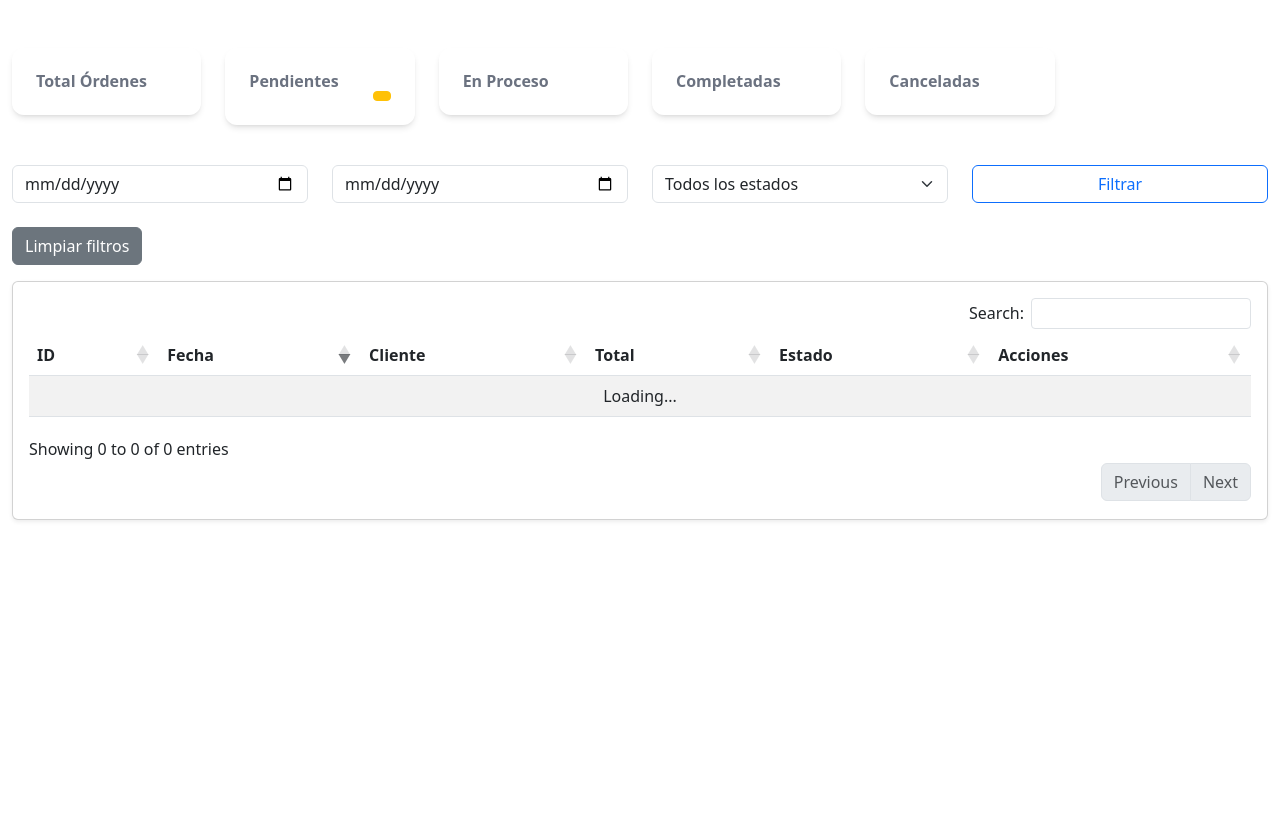
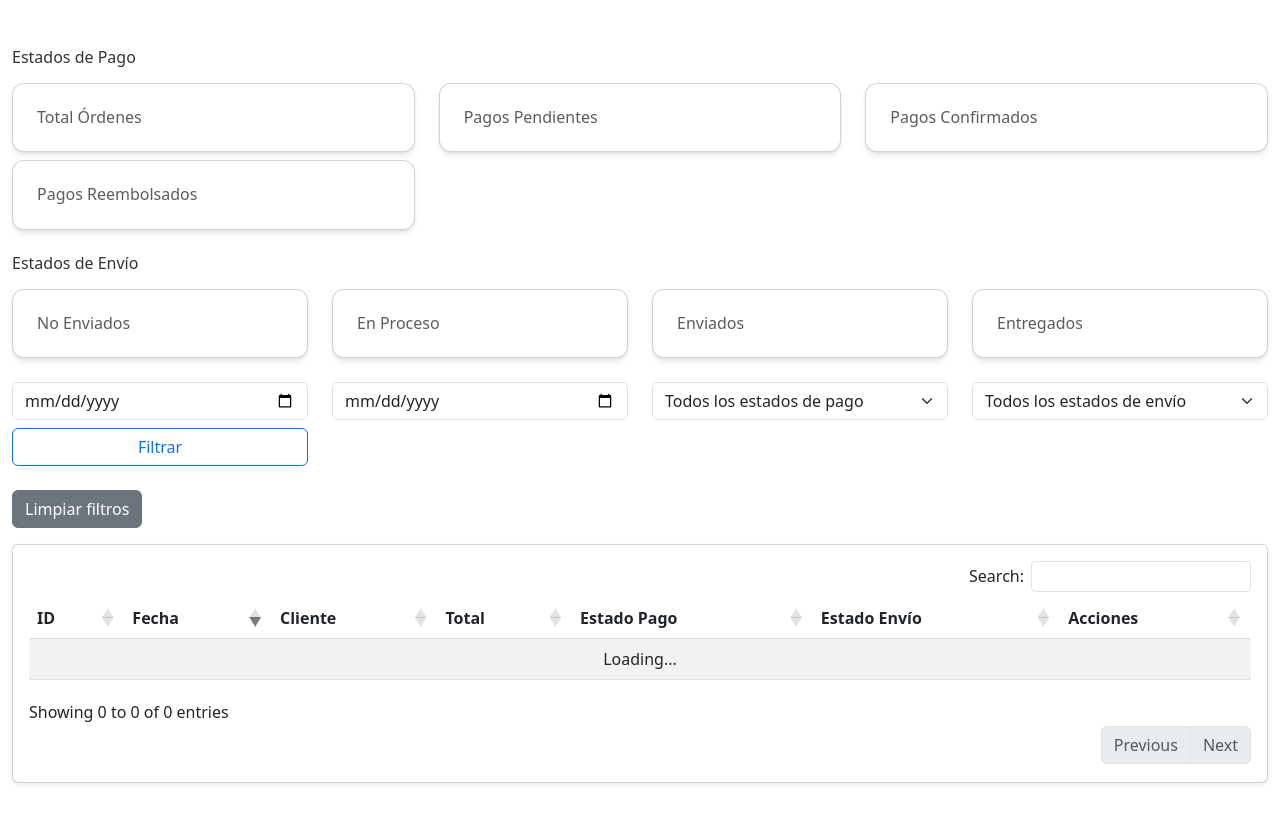
Before and after one commit to GILVA20/valac_jewelry, a Flask app: template valac_jewelry/templates/admin/orders_list.html in a window 1280 px wide. Before the commit the page ends 521 px from the top, so only its background shows below. Run offline with Flask 3, Linux system fonts and the light colour scheme; the template is opened without the code that fills it, so the values that code supplies are empty; some libraries are stand-ins or nearby versions.

Commit message:
adding columnda de estados

```diff
--- a/valac_jewelry/templates/admin/orders_list.html
+++ b/valac_jewelry/templates/admin/orders_list.html
@@ -12,7 +12,7 @@
     <script src="https://code.jquery.com/jquery-3.6.0.min.js"></script>
     <!-- Archivo CSS externo: output.css -->
     <link rel="stylesheet" href="{{ url_for('static', filename='css/output.css') }}">
-    <!-- Integración inline de elstele.css (su contenido se integra aquí) -->
+    <!-- Integración inline de elstele.css -->
     <style>
       .fade-in {
         animation: fadeIn 0.5s ease-in-out both;
@@ -33,9 +33,7 @@
         100% { background-position: -100% 0; }
       }
       /* Responsividad: columnas importantes primero */
-      .priority-1 {
-        display: table-cell;
-      }
+      .priority-1 { display: table-cell; }
       @media screen and (max-width: 768px) {
         .priority-1 { display: table-cell; }
         .priority-2, .priority-3 { display: none; }
@@ -50,9 +48,7 @@
         cursor: pointer;
         transition: opacity 0.3s ease;
       }
-      #chipsContainer .badge:hover {
-        opacity: 0.8;
-      }
+      #chipsContainer .badge:hover { opacity: 0.8; }
       /* Hover en la tabla para mejorar UX */
       table#ordersTable tbody tr:hover {
         background-color: #f8f9fa;
@@ -62,32 +58,66 @@
   </head>
   <body>
     <main class="container-fluid py-5 fade-in">
-      <!-- Sección de KPIs -->
+      <!-- Sección de KPIs de Pago -->
       <div class="row mb-4">
-        <!-- Los KPIs se generan dinámicamente -->
-        {% for label, value, color, icon in [
-          ('Total Órdenes', stats.total, 'dark', 'fa-box'),
-          ('Pendientes', stats.pending, 'warning', 'fa-hourglass-start'),
-          ('En Proceso', stats.processed, 'info', 'fa-cogs'),
-          ('Completadas', stats.completed, 'success', 'fa-check-circle'),
-          ('Canceladas', stats.cancelled, 'danger', 'fa-times-circle')
-        ] %}
-        <div class="col-md-2 mb-3">
-          <div class="shadow-md rounded-xl p-4 text-gray-700 font-semibold transition-transform hover:scale-105">
-            <h6 class="text-gray-500">{{ label }}</h6>
-            <div class="d-flex justify-content-between align-items-center">
-              <h2 class="mb-0">{{ value }}</h2>
-              {% if label == 'Pendientes' %}
-              <button class="btn btn-sm btn-{{ color }}" data-bs-toggle="modal" data-bs-target="#pendingActions">
-                <i class="fas {{ icon }}"></i>
-              </button>
-              {% else %}
-              <i class="fas {{ icon }} text-{{ color }}"></i>
-              {% endif %}
-            </div>
+        <div class="col-12 mb-3">
+          <h4>Estados de Pago</h4>
+        </div>
+        <div class="col-md-4">
+          <div class="card shadow-md rounded-xl p-4">
+            <h6 class="text-muted">Total Órdenes</h6>
+            <h2>{{ stats.total }}</h2>
           </div>
         </div>
-        {% endfor %}
+        <div class="col-md-4">
+          <div class="card shadow-md rounded-xl p-4">
+            <h6 class="text-muted">Pagos Pendientes</h6>
+            <h2>{{ stats.pending_payment }}</h2>
+          </div>
+        </div>
+        <div class="col-md-4">
+          <div class="card shadow-md rounded-xl p-4">
+            <h6 class="text-muted">Pagos Confirmados</h6>
+            <h2>{{ stats.paid }}</h2>
+          </div>
+        </div>
+        <div class="col-md-4 mt-2">
+          <div class="card shadow-md rounded-xl p-4">
+            <h6 class="text-muted">Pagos Reembolsados</h6>
+            <h2>{{ stats.refunded }}</h2>
+          </div>
+        </div>
+      </div>
+
+      <!-- Sección de KPIs de Envío -->
+      <div class="row mb-4">
+        <div class="col-12 mb-3">
+          <h4>Estados de Envío</h4>
+        </div>
+        <div class="col-md-3">
+          <div class="card shadow-md rounded-xl p-4">
+            <h6 class="text-muted">No Enviados</h6>
+            <h2>{{ stats.unshipped }}</h2>
+          </div>
+        </div>
+        <div class="col-md-3">
+          <div class="card shadow-md rounded-xl p-4">
+            <h6 class="text-muted">En Proceso</h6>
+            <h2>{{ stats.processing }}</h2>
+          </div>
+        </div>
+        <div class="col-md-3">
+          <div class="card shadow-md rounded-xl p-4">
+            <h6 class="text-muted">Enviados</h6>
+            <h2>{{ stats.shipped }}</h2>
+          </div>
+        </div>
+        <div class="col-md-3">
+          <div class="card shadow-md rounded-xl p-4">
+            <h6 class="text-muted">Entregados</h6>
+            <h2>{{ stats.delivered }}</h2>
+          </div>
+        </div>
       </div>
 
       <!-- Filtros Rápidos -->
@@ -100,7 +130,7 @@
         </div>
         <div class="col-md-3">
           <select id="estadoFiltro" class="form-select">
-            <option value="">Todos los estados</option>
+            <option value="">Todos los estados de pago</option>
             <option value="pending">Pendiente</option>
             <option value="processed">Procesado</option>
             <option value="shipped">Enviado</option>
@@ -109,6 +139,16 @@
           </select>
         </div>
         <div class="col-md-3">
+          <select id="envioFiltro" class="form-select">
+            <option value="">Todos los estados de envío</option>
+            <option value="unshipped">No Enviado</option>
+            <option value="processing">En Proceso</option>
+            <option value="shipped">Enviado</option>
+            <option value="delivered">Entregado</option>
+            <option value="cancelled">Cancelado</option>
+          </select>
+        </div>
+        <div class="col-md-3 mt-2">
           <button class="btn btn-outline-primary w-100" onclick="filtrarOrdenes()">Filtrar</button>
         </div>
       </div>
@@ -123,7 +163,6 @@
       <div class="card shadow-sm">
         <div class="card-body">
           <div id="skeletonLoader" class="skeleton-loader mb-3" style="display: none;"></div>
-          <!-- Contenedor con scroll horizontal para pantallas pequeñas -->
           <div class="overflow-x-auto">
             <table id="ordersTable" class="table table-striped table-hover table-auto w-full">
               <thead>
@@ -132,7 +171,8 @@
                   <th>Fecha</th>
                   <th>Cliente</th>
                   <th>Total</th>
-                  <th>Estado</th>
+                  <th>Estado Pago</th>
+                  <th>Estado Envío</th>
                   <th>Acciones</th>
                 </tr>
               </thead>
@@ -142,7 +182,7 @@
       </div>
     </main>
 
-    <!-- Modal ejemplo para acciones -->
+    <!-- Modal para acciones -->
     <div class="modal fade" id="pendingActions" tabindex="-1">
       <div class="modal-dialog">
         <div class="modal-content">
@@ -160,7 +200,7 @@
     <!-- Scripts -->
     <!-- Bootstrap Bundle con Popper -->
     <script src="https://cdn.jsdelivr.net/npm/bootstrap@5.3.0/dist/js/bootstrap.bundle.min.js"></script>
-    <!-- DataTables y dependencias (Versión estable 1.13.4) -->
+    <!-- DataTables y dependencias -->
     <script src="https://cdn.datatables.net/1.13.4/js/jquery.dataTables.min.js"></script>
     <script src="https://cdn.datatables.net/1.13.4/js/dataTables.bootstrap5.min.js"></script>
     <script src="https://cdn.datatables.net/buttons/2.4.1/js/dataTables.buttons.min.js"></script>
@@ -168,28 +208,54 @@
     <script src="https://cdnjs.cloudflare.com/ajax/libs/jszip/3.1.3/jszip.min.js"></script>
     <script src="https://cdn.jsdelivr.net/npm/sweetalert2@11"></script>
     <script src="https://cdn.jsdelivr.net/npm/moment@2.29.4/moment.min.js"></script>
-    <!-- Código JS personalizado con debugging para la carga de órdenes -->
+
+    <!-- Código JS personalizado -->
     <script>
-      // Declaramos la variable 'table' de forma global
       var table;
 
-      function getStatusColor(status) {
-        switch (status) {
-          case 'pending': return 'warning';
-          case 'processed': return 'info';
-          case 'shipped': return 'primary';
-          case 'delivered': return 'success';
-          case 'cancelled': return 'danger';
-          default: return 'secondary';
+      function getPaymentStatusColor(status) {
+        switch(status.toLowerCase()){
+          case 'pending':
+            return 'warning';
+          case 'paid':
+            return 'success';
+          case 'refunded':
+            return 'danger';
+          default:
+            return 'secondary';
         }
       }
+
+      function getShippingStatusColor(status) {
+  if (!status) {
+    // Devuelve un color por defecto si el estado es undefined, nulo o una cadena vacía.
+    return 'secondary';
+  }
+  switch(status.toLowerCase()){
+    case 'unshipped':
+      return 'secondary';
+    case 'processing':
+      return 'info';
+    case 'shipped':
+      return 'primary';
+    case 'delivered':
+      return 'success';
+    case 'cancelled':
+      return 'danger';
+    default:
+      return 'secondary';
+  }
+}
+
 
       function updateFilterChips() {
         const chips = [];
         const estado = document.getElementById('estadoFiltro').value;
+        const envio = document.getElementById('envioFiltro').value;
         const start = document.getElementById('startDate').value;
         const end = document.getElementById('endDate').value;
-        if (estado) chips.push(`<span class="badge bg-info me-2" onclick="removeFilter('estado')">Estado: ${estado} &times;</span>`);
+        if (estado) chips.push(`<span class="badge bg-info me-2" onclick="removeFilter('estado')">Estado Pago: ${estado} &times;</span>`);
+        if (envio) chips.push(`<span class="badge bg-info me-2" onclick="removeFilter('envio')">Estado Envío: ${envio} &times;</span>`);
         if (start) chips.push(`<span class="badge bg-info me-2" onclick="removeFilter('start')">Desde: ${start} &times;</span>`);
         if (end) chips.push(`<span class="badge bg-info me-2" onclick="removeFilter('end')">Hasta: ${end} &times;</span>`);
         document.getElementById('chipsContainer').innerHTML = chips.join('');
@@ -199,6 +265,9 @@
         if(filterType === 'estado'){
           document.getElementById('estadoFiltro').value = '';
           localStorage.removeItem('filtro_estado');
+        } else if(filterType === 'envio'){
+          document.getElementById('envioFiltro').value = '';
+          localStorage.removeItem('filtro_envio');
         } else if(filterType === 'start'){
           document.getElementById('startDate').value = '';
           localStorage.removeItem('filtro_start');
@@ -223,9 +292,11 @@
         }).then((result) => {
           if (result.isConfirmed) {
             document.getElementById('estadoFiltro').value = '';
+            document.getElementById('envioFiltro').value = '';
             document.getElementById('startDate').value = '';
             document.getElementById('endDate').value = '';
             localStorage.removeItem('filtro_estado');
+            localStorage.removeItem('filtro_envio');
             localStorage.removeItem('filtro_start');
             localStorage.removeItem('filtro_end');
             updateFilterChips();
@@ -248,6 +319,7 @@
         }
         updateFilterChips();
         localStorage.setItem('filtro_estado', document.getElementById('estadoFiltro').value);
+        localStorage.setItem('filtro_envio', document.getElementById('envioFiltro').value);
         localStorage.setItem('filtro_start', startDate);
         localStorage.setItem('filtro_end', endDate);
         if (table) {
@@ -259,11 +331,11 @@
 
       document.addEventListener('DOMContentLoaded', function() {
         document.getElementById('estadoFiltro').value = localStorage.getItem('filtro_estado') || '';
+        document.getElementById('envioFiltro').value = localStorage.getItem('filtro_envio') || '';
         document.getElementById('startDate').value = localStorage.getItem('filtro_start') || '';
         document.getElementById('endDate').value = localStorage.getItem('filtro_end') || '';
         updateFilterChips();
 
-        // Inicialización de DataTable con debugging en la carga de datos desde Supabase
         table = $('#ordersTable').DataTable({
           ajax: {
             url: '/admin/admin_orders/json',
@@ -283,7 +355,14 @@
             { data: 'fecha_pedido', render: data => moment(data).format('DD/MM/YYYY HH:mm') },
             { data: 'cliente', render: data => `<a href="/admin/users/${data.id}" title="${data.nombre}">${data.nombre}</a>` },
             { data: 'total', render: $.fn.dataTable.render.number(',', '.', 2, '$') },
-            { data: 'estado_pago', render: data => `<span class="badge bg-${getStatusColor(data)}">${data}</span>` },
+            {
+              data: 'estado_pago',
+              render: data => `<span class="badge bg-${getPaymentStatusColor(data)}" title="Estado de pago">${data}</span>`
+            },
+            {
+              data: 'shipping_status',
+              render: data => `<span class="badge bg-${getShippingStatusColor(data)}" title="Estado de envío">${data}</span>`
+            },
             {
               data: null,
               render: data => {
@@ -310,6 +389,7 @@
         });
 
         document.getElementById('estadoFiltro').addEventListener('change', filtrarOrdenes);
+        document.getElementById('envioFiltro').addEventListener('change', filtrarOrdenes);
       });
     </script>
   </body>
```
Also changed, not shown: valac_jewelry/routes/admin_orders.py (+25 -7 lines).
